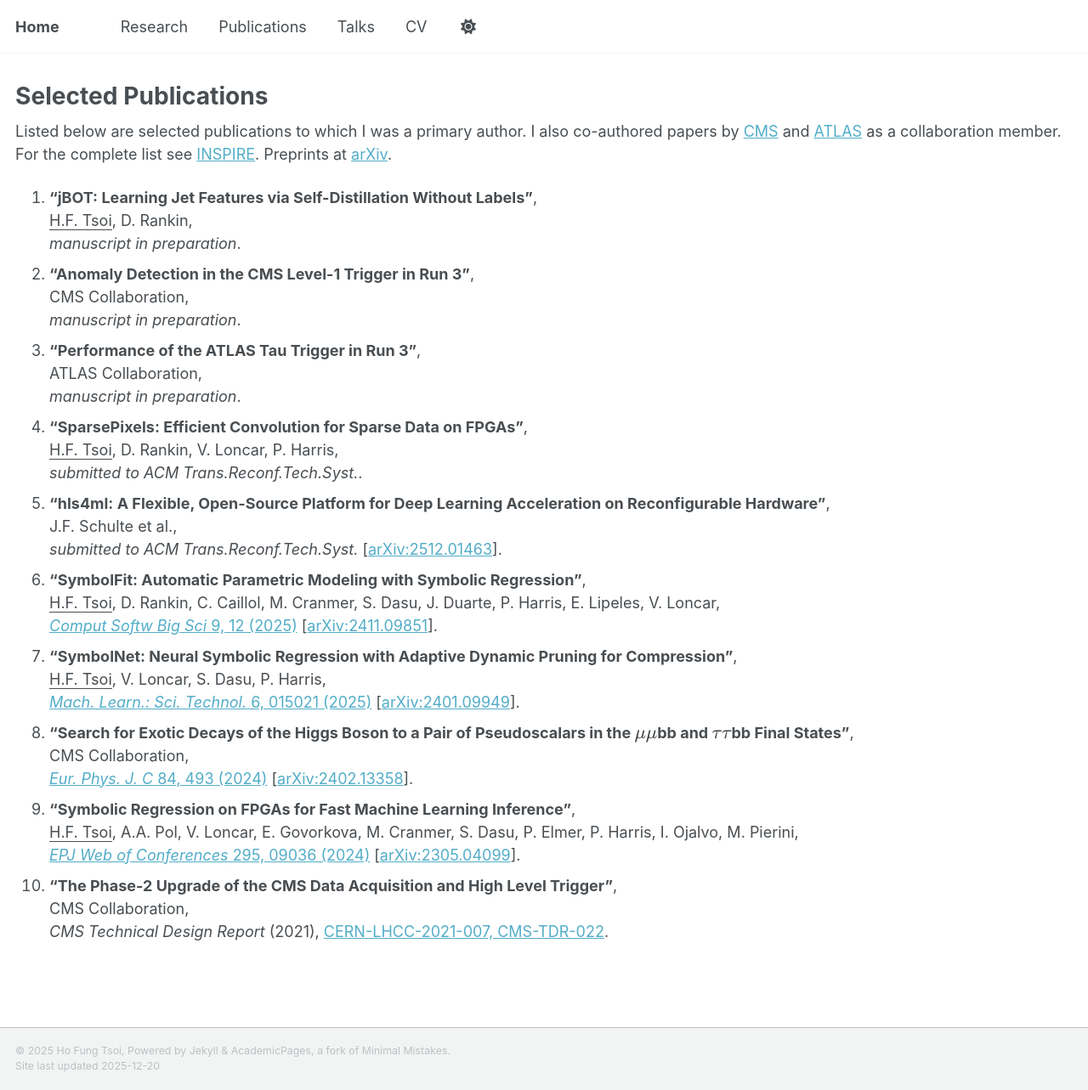
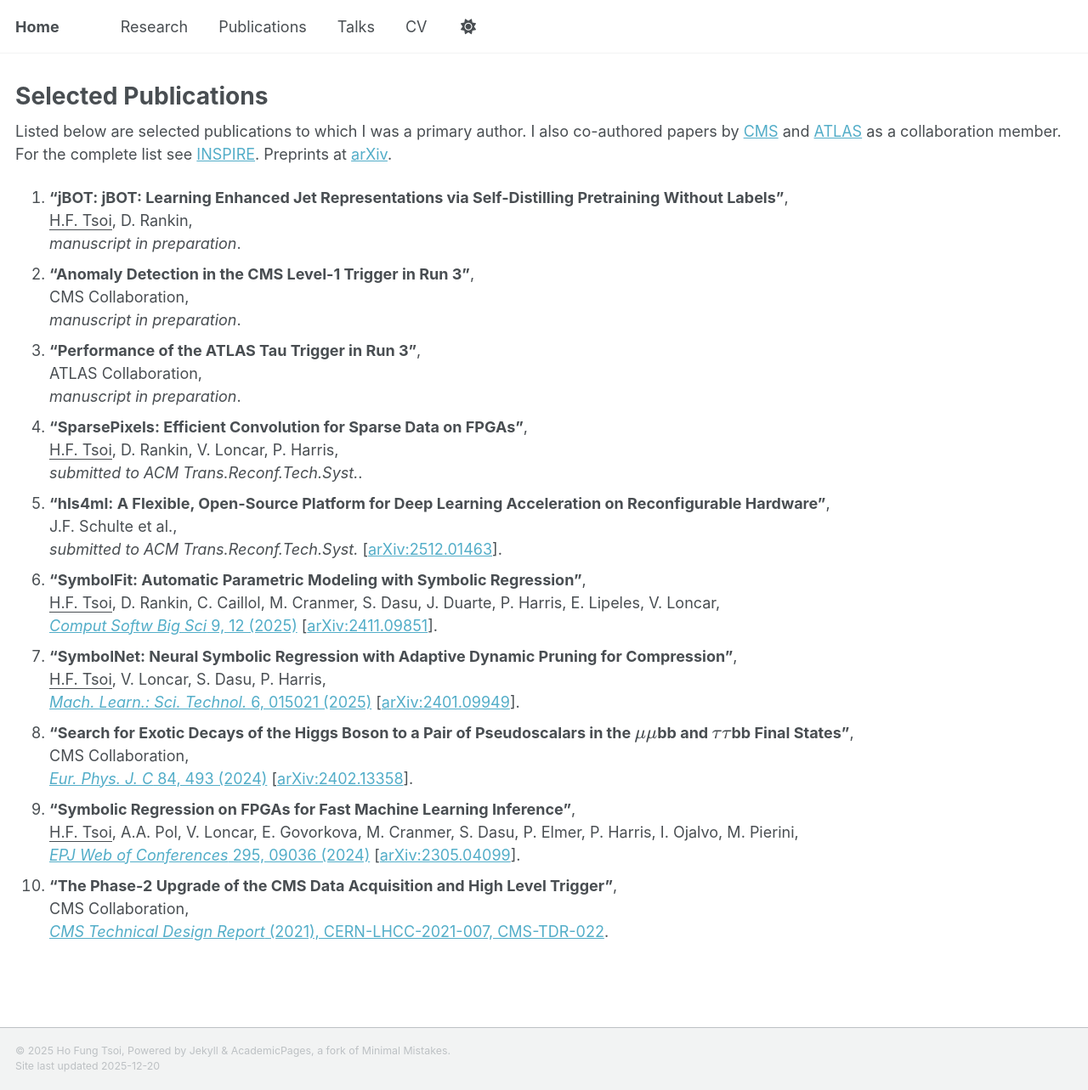
Before and after one commit to hftsoi/hftsoi.github.io, a Jekyll site: the page built from _pages/publications.md, in a window 1280 px wide and 1283 px high. Shown: the whole window at 85% size. Built offline with Jekyll 4.4.1, drawn with Linux system fonts in a browser that asks for light colours; a script bundle is joined from its source files by our own code; library files that are not in the unit come from our copies.

Commit message:
add tag and fixes

```diff
--- a/_pages/publications.md
+++ b/_pages/publications.md
@@ -23,7 +23,7 @@ author_profile: false
 
 Listed below are selected publications to which I was a primary author. I also co-authored papers by [CMS](https://cms.cern/collaboration) and [ATLAS](https://atlas.cern/) as a collaboration member. For the complete list see [INSPIRE](https://inspirehep.net/authors/1791418). Preprints at [arXiv](https://arxiv.org/a/tsoi_h_1.html).
 
-1. **"jBOT: Learning Jet Features via Self-Distillation Without Labels"**,
+1. **"jBOT: jBOT: Learning Enhanced Jet Representations via Self-Distilling Pretraining Without Labels"**,
    <u>H.F. Tsoi</u>, D. Rankin,
    *manuscript in preparation*.
 1. **"Anomaly Detection in the CMS Level-1 Trigger in Run 3"**,
@@ -52,4 +52,4 @@ Listed below are selected publications to which I was a primary author. I also c
    [*EPJ Web of Conferences* 295, 09036 (2024)](https://doi.org/10.1051/epjconf/202429509036) \[[arXiv:2305.04099](https://arxiv.org/abs/2305.04099)\].
 1. **"The Phase-2 Upgrade of the CMS Data Acquisition and High Level Trigger”**,
    CMS Collaboration,
-   *CMS Technical Design Report* (2021), [CERN-LHCC-2021-007, CMS-TDR-022](https://cds.cern.ch/record/2759072).
+   [*CMS Technical Design Report* (2021), CERN-LHCC-2021-007, CMS-TDR-022](https://cds.cern.ch/record/2759072).
```
Also changed, not shown: _includes/head/custom.html (+10 -0 lines), _pages/cv.md (+2 -2 lines).
